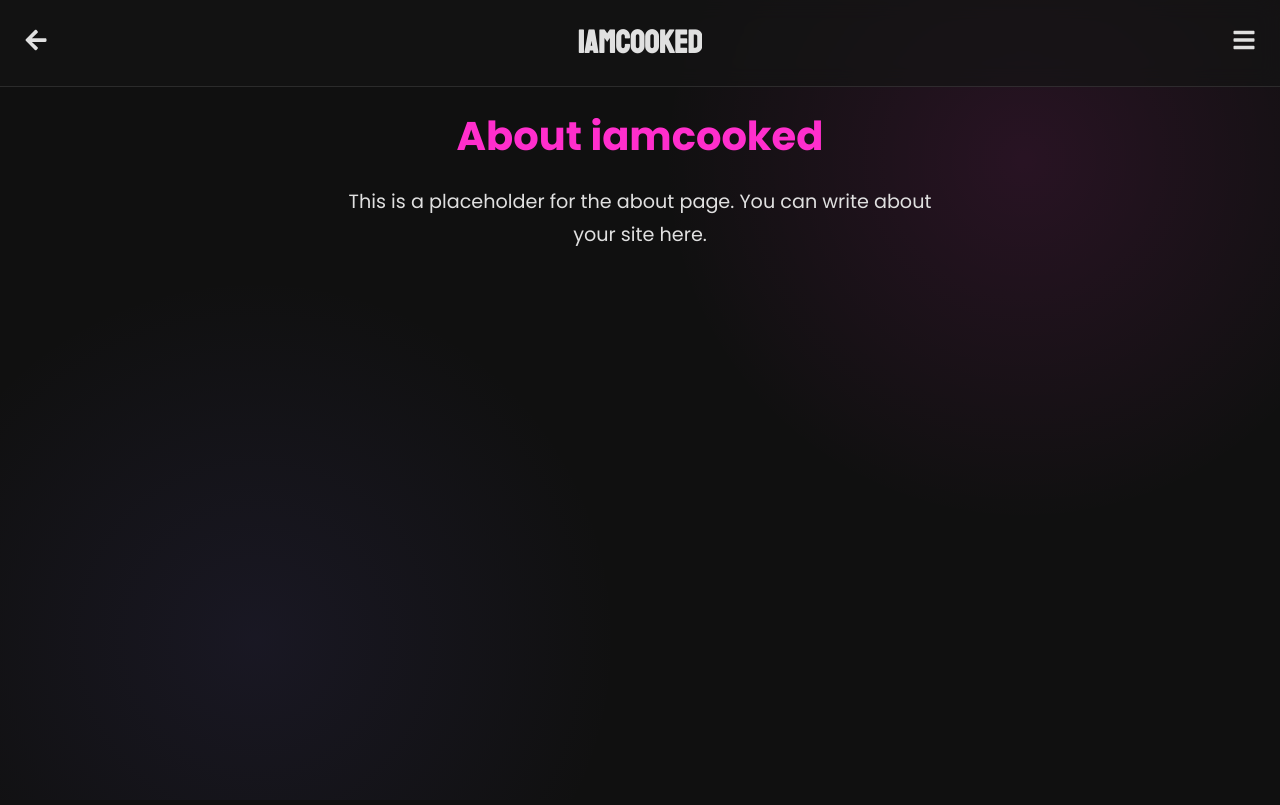
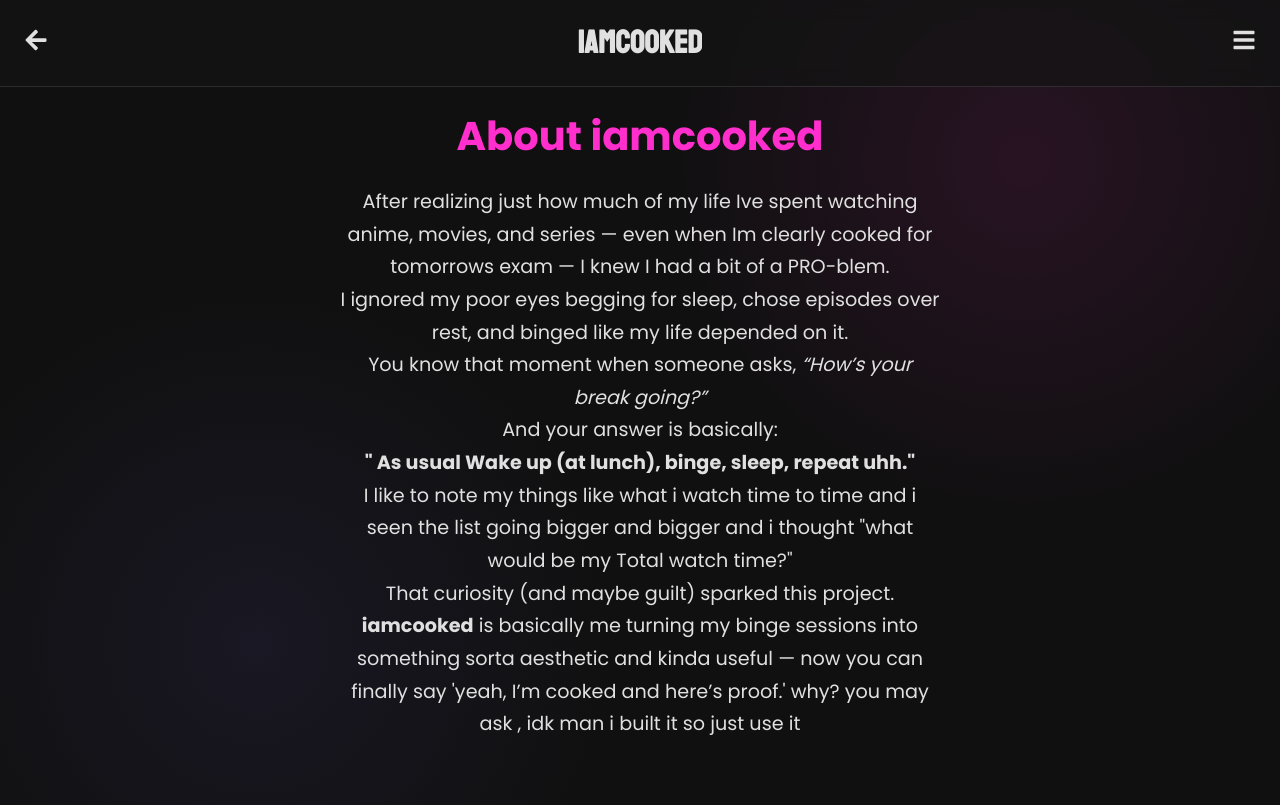
Before and after one commit to Nxrnoob/iamcooked, a React (Vite) app: page /about in a window 1280 px wide. Built offline with nearby package versions, Linux system fonts and the light colour scheme.

Commit message:
added content in About page

```diff
--- a/src/components/ResultsGrid.tsx
+++ b/src/components/ResultsGrid.tsx
@@ -24,7 +24,7 @@ function ResultsGrid({ items, onSelect, selectedItems }: ResultsGridProps) {
     return (
       <div className={styles.noResults}>
         <FaExclamationCircle className={styles.noResultsIcon} />
-        <p>No results found. Try a different search!</p>
+        <p>Your watchlist won’t build itself, buddy.</p>
       </div>
     );
   }
--- a/src/pages/About.tsx
+++ b/src/pages/About.tsx
@@ -1,13 +1,39 @@
+// src/pages/About.jsx
 import React from 'react';
 import styles from '../About.module.css';
 
-const About: React.FC = () => {
+const About = () => {
   return (
     <div className={styles.aboutContainer}>
       <h1 className={styles.title}>About iamcooked</h1>
-      <p className={styles.text}>
-        This is a placeholder for the about page. You can write about your site here.
-      </p>
+      <div className={styles.text}>
+        <p>
+          After realizing just how much of my life Ive spent watching anime, movies, and series —
+          even when Im clearly cooked for tomorrows exam — I knew I had a bit of a PRO-blem.
+        </p>
+
+        <p>
+          I ignored my poor eyes begging for sleep, chose episodes over rest, and binged like my life depended on it.
+        </p>
+
+        <p>
+          You know that moment when someone asks, <em>“How’s your break going?”</em><br />
+          And your answer is basically:<br />
+          <strong>" As usual Wake up (at lunch), binge, sleep, repeat uhh."</strong><br />
+        </p>
+
+        <p>
+          I like to note my things like what i watch time to time and i seen the list going bigger and bigger and i thought "what would be my Total watch time?"
+
+        </p>
+        <p>
+          That curiosity (and maybe guilt) sparked this project.
+        </p>
+
+        <p>
+          <strong>iamcooked</strong> is basically me turning my binge sessions into something sorta aesthetic and kinda useful — now you can finally say 'yeah, I’m cooked and here’s proof.' why? you may ask , idk man i built it so just use it
+        </p>
+      </div>
     </div>
   );
 };
--- a/src/pages/Home.tsx
+++ b/src/pages/Home.tsx
@@ -75,10 +75,10 @@ export default function Home() {
           iamcooked
         </motion.h1>
         <motion.p className={styles.subtitle} variants={subtitleVariants}>
-          Track your complete watch time for anime, series, and movies.
+          Sacrificed your sleep, youth, and GPA—now make it aesthetic.
         </motion.p>
         <motion.p className={styles.instruction} variants={subtitleVariants}>
-          Select a category to find out.
+          Let’s see which medium stole your soul , select one or more.
         </motion.p>
       </motion.div>
       <motion.div
--- a/src/pages/Search.tsx
+++ b/src/pages/Search.tsx
@@ -54,7 +54,7 @@ const Search: React.FC<SearchProps> = ({ selectedItems, onSelectItem }) => {
           })));
         } else {
           setResults([]);
-          setError('No anime found.');
+          setError('404: Good taste not found. Click search again maybe??');
         }
       } else {
         url = `${OMDB_API_BASE_URL}?s=${encodeURIComponent(query)}&type=${searchType}`;
@@ -68,7 +68,7 @@ const Search: React.FC<SearchProps> = ({ selectedItems, onSelectItem }) => {
         }
       }
     } catch (err) {
-      setError('Failed to fetch results. Please try again.');
+      setError('404: Good taste not found. Click search again maybe??');
     } finally {
       setIsLoading(false);
     }
--- a/src/pages/ShareCard.tsx
+++ b/src/pages/ShareCard.tsx
@@ -135,7 +135,7 @@ const ShareCard: React.FC<ShareCardProps> = ({ items, totalTime, cardRef, bgImag
 
           <div className={styles.divider} />
           <div className={styles.footerText}>
-            Track your watch time at iamcooked.com
+            Get your card at iamcooked.nxrnoob.com
           </div>
         </div>
       </div>
```
